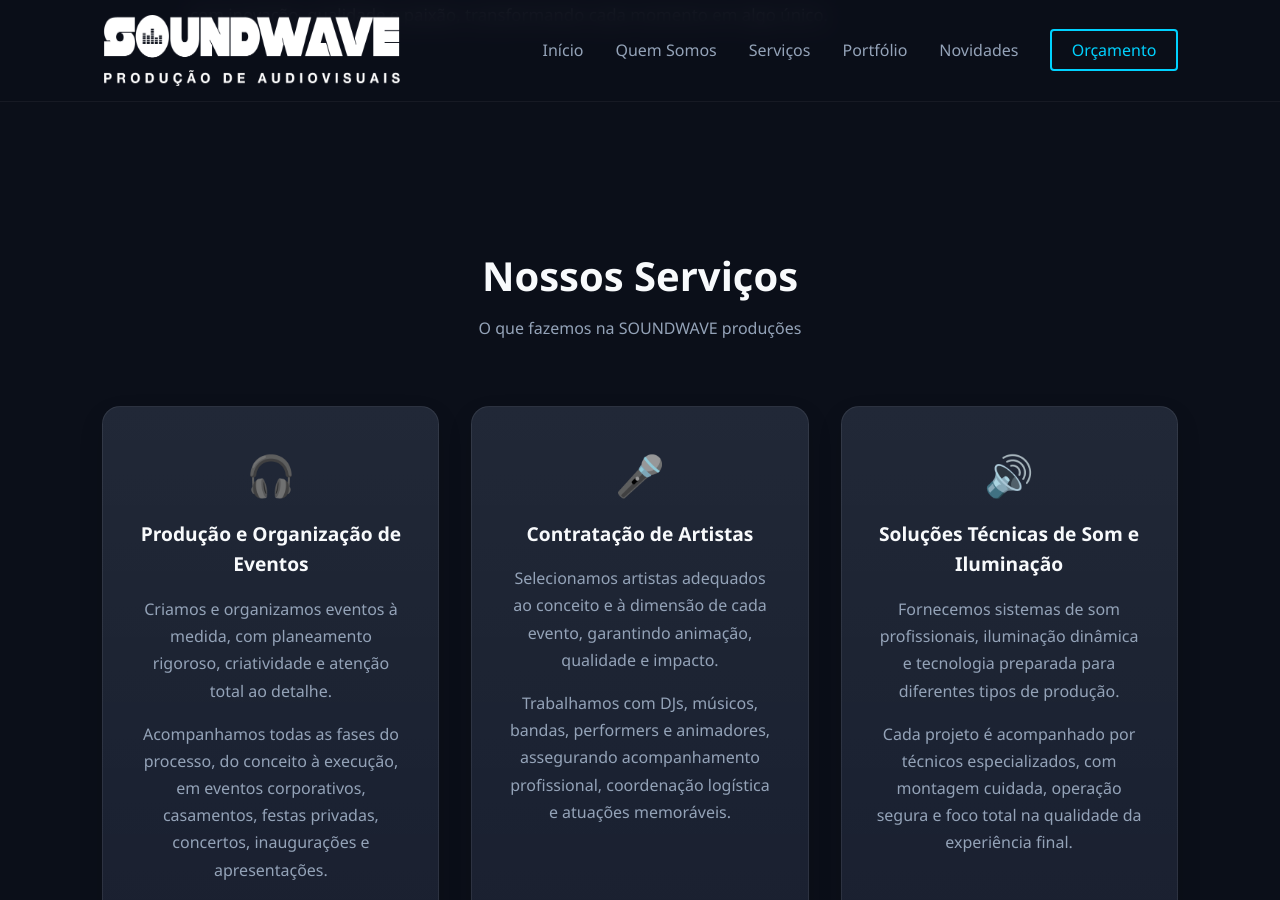
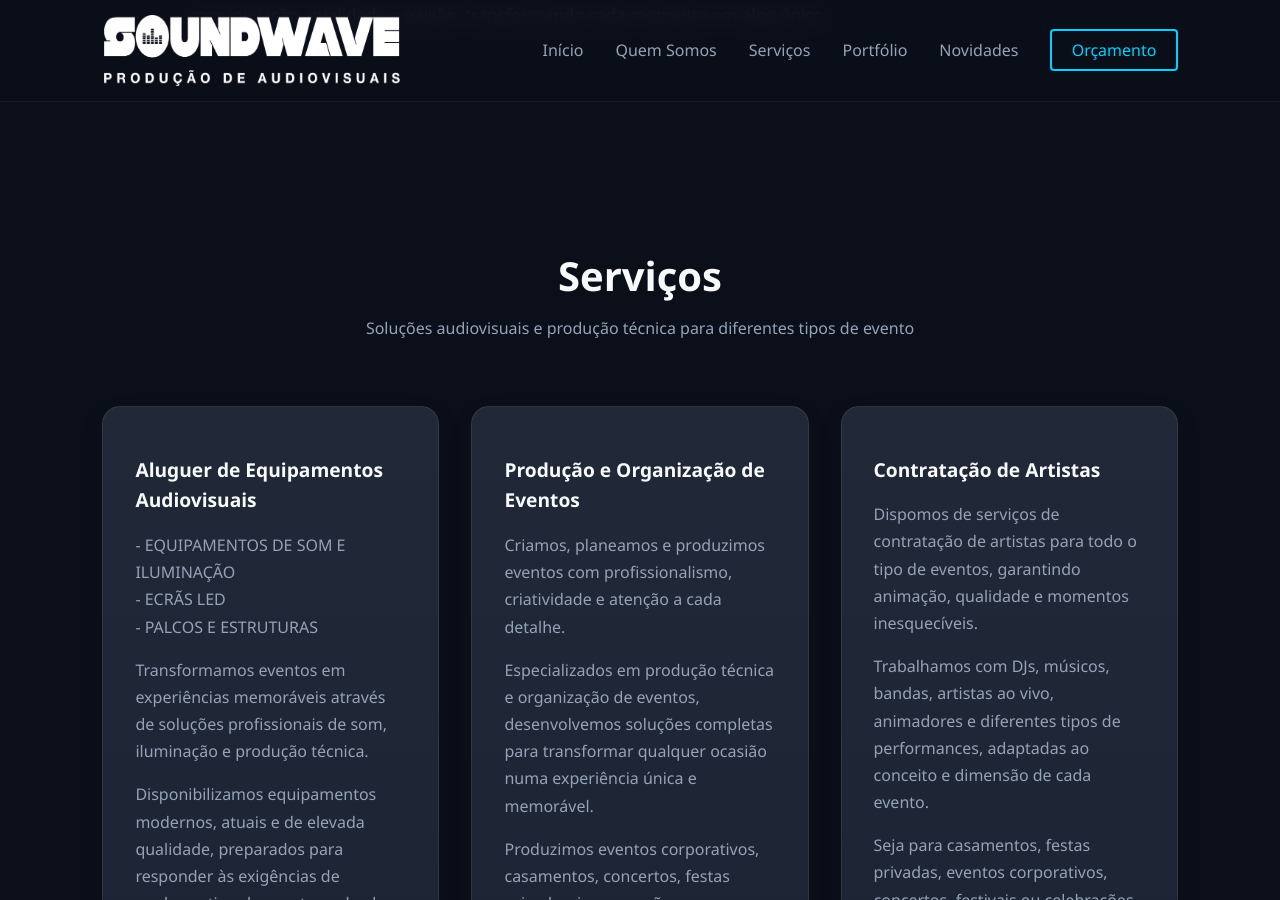
Before and after one commit to jaarego/jaarego.github.io, a Jekyll site: the page built from index.html, in a window 1280 px wide and 900 px high, scrolled down 1397 px. Built offline with Jekyll 4.4.1, drawn with Linux system fonts in a browser that asks for light colours; some of the changed text lies outside the part shown.

Commit message:
alterações services.html

```diff
--- a/_includes/services.html
+++ b/_includes/services.html
@@ -1,38 +1,75 @@
 <section id="servicos" class="services">
-    <h2>Nossos Serviços</h2>
-    <p class="subtitle">O que fazemos na SOUNDWAVE produções</p>
+    <h2>Serviços</h2>
+    <p class="subtitle">Soluções audiovisuais e produção técnica para diferentes tipos de evento</p>
 
     <div class="grid-services">
         <div class="service-card">
-            <div class="icon">🎧</div>
-            <h3>Produção e Organização de Eventos</h3>
+            <h3>Aluguer de Equipamentos Audiovisuais</h3>
+
             <p>
-                Criamos e organizamos eventos à medida, com planeamento rigoroso, criatividade e atenção total ao detalhe.
+                - EQUIPAMENTOS DE SOM E ILUMINAÇÃO<br>
+                - ECRÃS LED<br>
+                - PALCOS E ESTRUTURAS
             </p>
+
             <p>
-                Acompanhamos todas as fases do processo, do conceito à execução, em eventos corporativos, casamentos, festas privadas, concertos, inaugurações e apresentações.
+                Transformamos eventos em experiências memoráveis através de soluções profissionais de som, iluminação e produção técnica.
+            </p>
+
+            <p>
+                Disponibilizamos equipamentos modernos, atuais e de elevada qualidade, preparados para responder às exigências de qualquer tipo de evento — desde pequenas festas privadas a grandes produções.
+            </p>
+
+            <p>
+                Trabalhamos com sistemas de som profissionais de alta performance, iluminação dinâmica e tecnologia de última geração, garantindo qualidade sonora, impacto visual e uma experiência única para cada evento.
+            </p>
+
+            <p>
+                Seja para casamentos, eventos corporativos, concertos, DJs, festas ou apresentações, oferecemos soluções à medida, com acompanhamento técnico especializado e montagem profissional.
+            </p>
+
+            <p>
+                Porque cada evento merece excelência, inovação e um ambiente verdadeiramente marcante.
             </p>
         </div>
 
         <div class="service-card">
-            <div class="icon">🎤</div>
-            <h3>Contratação de Artistas</h3>
+            <h3>Produção e Organização de Eventos</h3>
+
             <p>
-                Selecionamos artistas adequados ao conceito e à dimensão de cada evento, garantindo animação, qualidade e impacto.
+                Criamos, planeamos e produzimos eventos com profissionalismo, criatividade e atenção a cada detalhe.
             </p>
+
             <p>
-                Trabalhamos com DJs, músicos, bandas, performers e animadores, assegurando acompanhamento profissional, coordenação logística e atuações memoráveis.
+                Especializados em produção técnica e organização de eventos, desenvolvemos soluções completas para transformar qualquer ocasião numa experiência única e memorável.
+            </p>
+
+            <p>
+                Produzimos eventos corporativos, casamentos, concertos, festas privadas, inaugurações, apresentações e todo o tipo de produções à medida das necessidades de cada cliente.
+            </p>
+
+            <p>
+                Da ideia à concretização, asseguramos acompanhamento profissional, planeamento rigoroso e suporte técnico especializado, para que cada evento decorra com excelência, inovação e total confiança.
+            </p>
+
+            <p>
+                Porque cada evento merece excelência, inovação e um ambiente verdadeiramente marcante.
             </p>
         </div>
 
         <div class="service-card">
-            <div class="icon">🔊</div>
-            <h3>Soluções Técnicas de Som e Iluminação</h3>
+            <h3>Contratação de Artistas</h3>
+
             <p>
-                Fornecemos sistemas de som profissionais, iluminação dinâmica e tecnologia preparada para diferentes tipos de produção.
+                Dispomos de serviços de contratação de artistas para todo o tipo de eventos, garantindo animação, qualidade e momentos inesquecíveis.
             </p>
+
             <p>
-                Cada projeto é acompanhado por técnicos especializados, com montagem cuidada, operação segura e foco total na qualidade da experiência final.
+                Trabalhamos com DJs, músicos, bandas, artistas ao vivo, animadores e diferentes tipos de performances, adaptadas ao conceito e dimensão de cada evento.
+            </p>
+
+            <p>
+                Seja para casamentos, festas privadas, eventos corporativos, concertos, festivais ou celebrações especiais, asseguramos soluções personalizadas, acompanhamento profissional e uma seleção artística à altura da sua produção.
             </p>
         </div>
     </div>
--- a/_sass/_services.scss
+++ b/_sass/_services.scss
@@ -22,7 +22,7 @@
 ------------------------------------------------- */
 .service-card {
     padding: 3rem 2rem;
-    text-align: center;
+    text-align: left;
 }
 
 /* Ícone do serviço */
```
